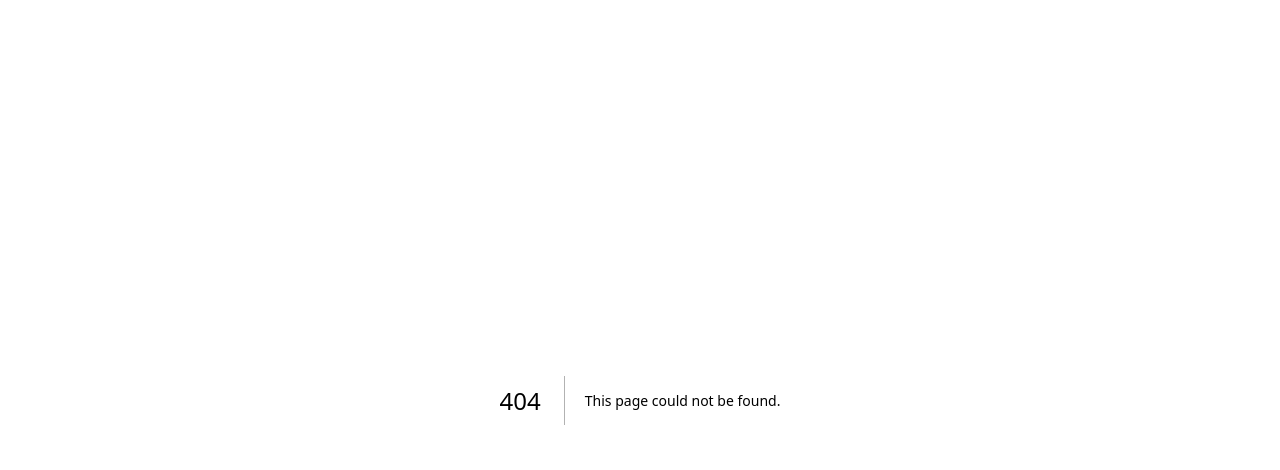
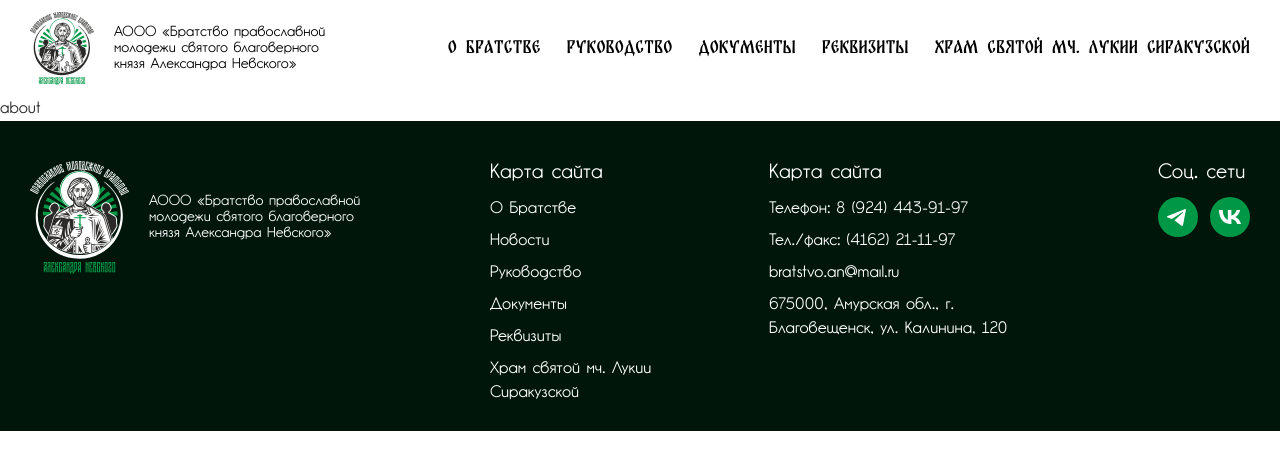
Before and after one commit to Jeverly432/church, a Next.js app in the folder frontend/: page /About in a window 1280 px wide. Before the commit this address had no page. Shown: the top 470 px of the page. Built offline with nearby package versions, Linux system fonts and the light colour scheme; what @ant-design/nextjs-registry would draw is missing.

Commit message:
feat: about page

```diff
--- /dev/null
+++ b/frontend/app/(site)/About/page.tsx
@@ -0,0 +1,7 @@
+export default function About() {
+  return (
+    <>
+      about
+    </>
+  )
+}
--- a/frontend/widgets/ui/Feedback/Feedback.component.tsx
+++ b/frontend/widgets/ui/Feedback/Feedback.component.tsx
@@ -27,7 +27,7 @@
   };
 
   return (
-    <section>
+    <section className='mb-20'>
       {contextHolder}
       <div className='container'>
         <div className='flex justify-between bg-main-gray rounded-xl p-5'>
```
